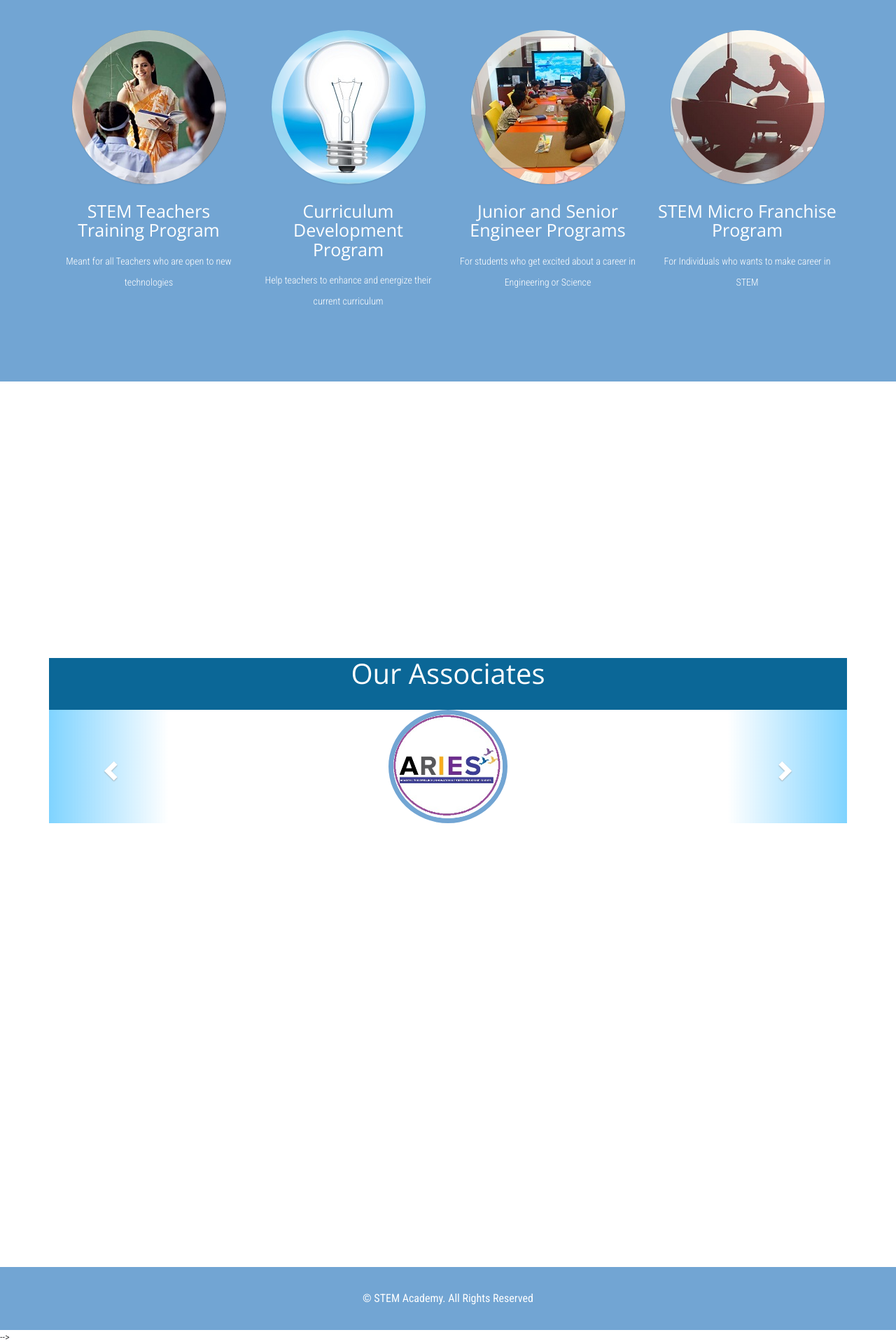
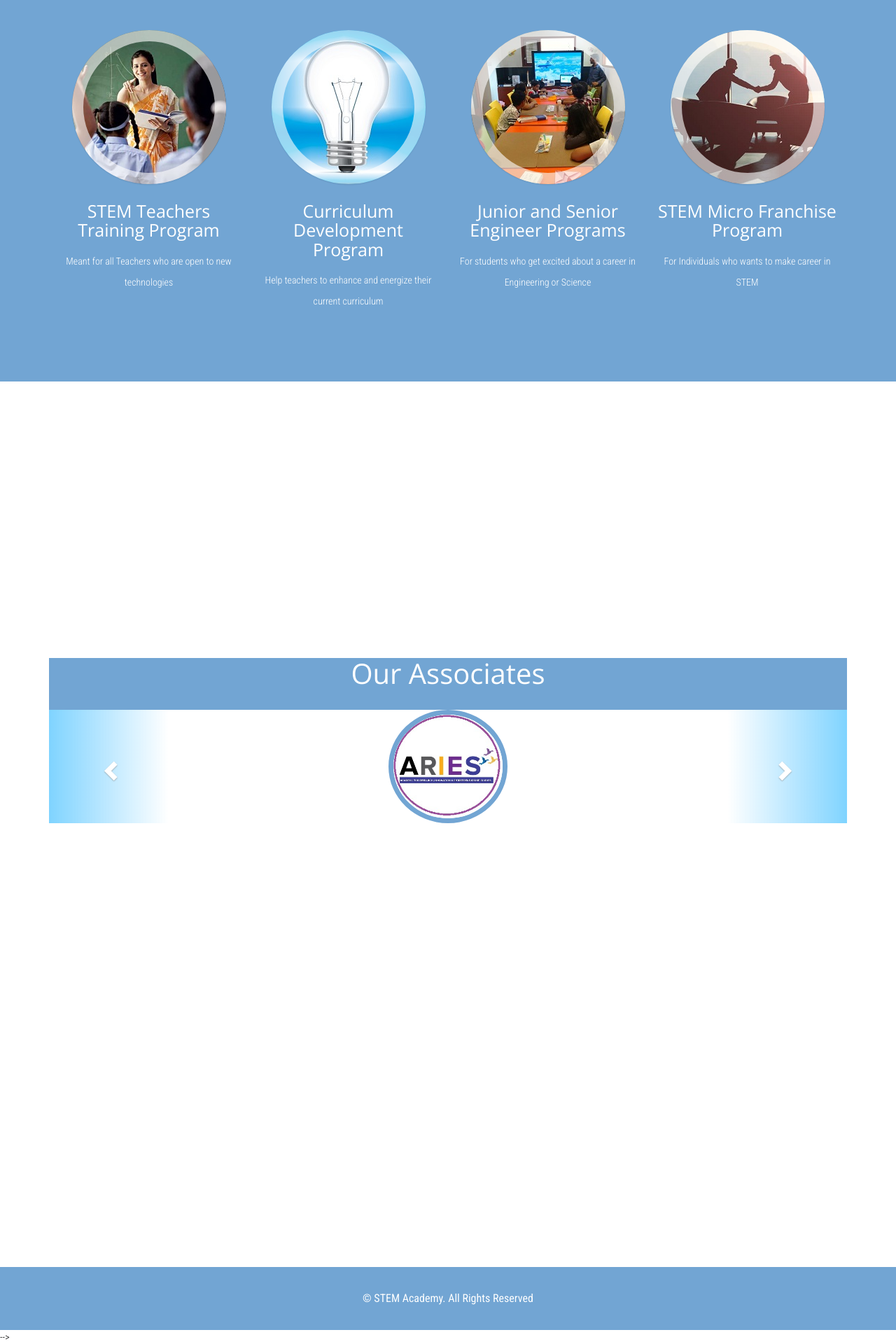
Before and after one commit to dhanyacm/stem, a Jekyll site: the page built from index.html, in a window 1280 px wide. Shown: the part 1945-3865 px from the top of the page at 70% size. Built offline with Jekyll 4.4.1, drawn with Linux system fonts in a browser that asks for light colours; a script that is not in the unit is left out.

Commit message:
Update style.css

```diff
--- a/css/style.css
+++ b/css/style.css
@@ -794,7 +794,7 @@ section.testimonial-wthree h3.text-center {
     font-size: 40px;
 	height:100%;
     font-weight: normal;
-    background-color:#0b6797;
+    background-color:#72a5d3;
     color:#fff;
     font-family:  'Open Sans', sans-serif;
     padding-bottom: 30px;
```
